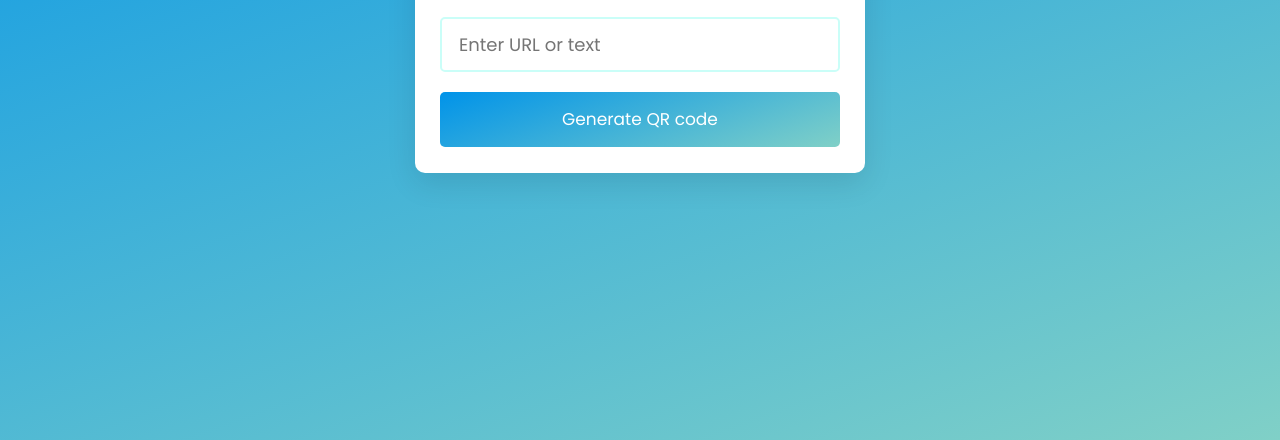
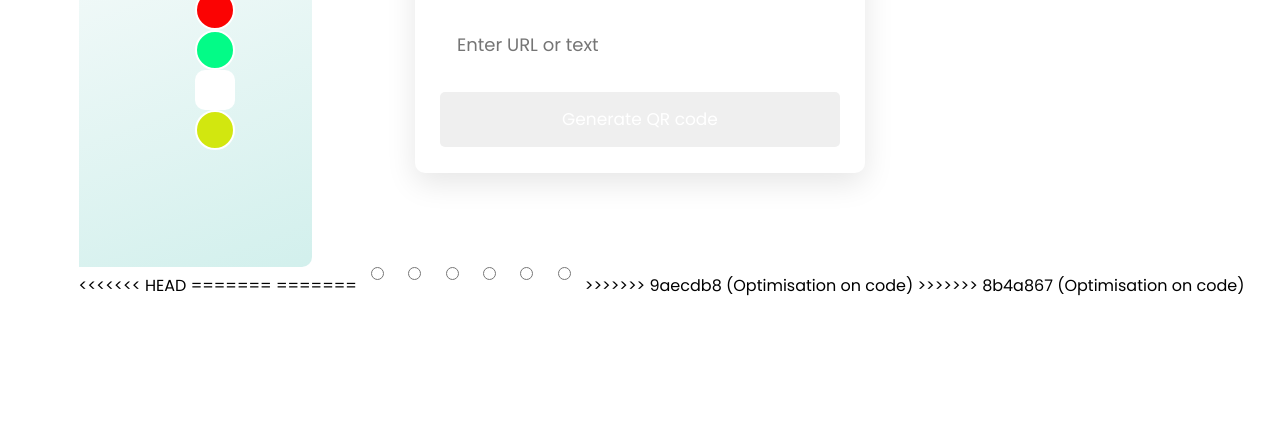
Before and after one commit to AchrefHASNI/QR-Code-Generator, a plain HTML site: page index.html in a window 1280 px wide. Shown: the part 360-800 px from the top of the page. Drawn offline with Linux system fonts and the light colour scheme.

Commit message:
Optimisation on code

```diff
--- a/css/style.css
+++ b/css/style.css
@@ -1,5 +1,9 @@
 @import url('https://fonts.googleapis.com/css?family=Poppins:wght@400;500;600;700&display=swap');
 :root {
+<<<<<<< HEAD
+=======
+<<<<<<< HEAD
+>>>>>>> 8b4a867 (Optimisation on code)
     --primary-color: linear-gradient(160deg, rgba(0, 147, 233, 1) 0%, rgba(128, 208, 199, 1) 100%);
     --secondary-color: #cecece;
     --hover: #fff;
@@ -45,6 +49,18 @@
     --hover: #fff;
     --backgroundlist: linear-gradient(160deg, rgba(252, 252, 252, 0.8) 0%, rgba(199, 236, 232, 0.8) 100%);
     --border: #111111;
+<<<<<<< HEAD
+=======
+=======
+    --red: 229, 57, 53;
+    --blue: 30, 136, 229;
+    --orange: 251, 140, 0;
+    --green: 67, 160, 71;
+    --yellow: 253, 216, 53;
+    --black: 10, 10, 10;
+    --theme-color: var(--red)
+>>>>>>> 9aecdb8 (Optimisation on code)
+>>>>>>> 8b4a867 (Optimisation on code)
 }
 
 * {
@@ -59,7 +75,15 @@ body {
     align-items: center;
     justify-content: center;
     min-height: 100vh;
+<<<<<<< HEAD
     background: var(--primary-color);
+=======
+<<<<<<< HEAD
+    background: var(--primary-color);
+=======
+    background: rgba(var(--theme-color), 1);
+>>>>>>> 9aecdb8 (Optimisation on code)
+>>>>>>> 8b4a867 (Optimisation on code)
 }
 
 .wrapper {
@@ -103,7 +127,15 @@ button) {
 .form input {
     font-size: 18px;
     padding: 0 17px;
+<<<<<<< HEAD
     border: 2px solid var(--border);
+=======
+<<<<<<< HEAD
+    border: 2px solid var(--border);
+=======
+    border: 2px solid rgba(var(--theme-color), 1);
+>>>>>>> 9aecdb8 (Optimisation on code)
+>>>>>>> 8b4a867 (Optimisation on code)
 }
 
 .form button {
@@ -111,7 +143,15 @@ button) {
     cursor: pointer;
     margin-top: 20px;
     font-size: 17px;
+<<<<<<< HEAD
     background: var(--primary-color);
+=======
+<<<<<<< HEAD
+    background: var(--primary-color);
+=======
+    background: rgba(var(--theme-color), 1);
+>>>>>>> 9aecdb8 (Optimisation on code)
+>>>>>>> 8b4a867 (Optimisation on code)
 }
 
 .wrapper .qrcode {
@@ -120,7 +160,15 @@ button) {
     pointer-events: none;
     padding: 33px 0;
     align-items: center;
+<<<<<<< HEAD
     border: 2px solid var(--border);
+=======
+<<<<<<< HEAD
+    border: 2px solid var(--border);
+=======
+    border: 2px solid rgba(var(--theme-color), 1);
+>>>>>>> 9aecdb8 (Optimisation on code)
+>>>>>>> 8b4a867 (Optimisation on code)
     border-radius: 7px;
     justify-content: center;
 }
@@ -135,6 +183,10 @@ button) {
     float: right;
     position: absolute;
     margin: 10px 10px;
+<<<<<<< HEAD
+=======
+<<<<<<< HEAD
+>>>>>>> 8b4a867 (Optimisation on code)
     top: 1%;
     right: 2%;
 }
@@ -189,4 +241,72 @@ ul {
 
 #Black {
     background: #000000;
+<<<<<<< HEAD
+=======
+=======
+    padding: 10px;
+    border: none;
+    border-radius: 10px;
+    top: 1%;
+    right: 2%;
+    background-color: rgba(255, 255, 255, 1);
 }
+
+input[type='radio'] {
+    margin: 0 10px;
+}
+
+input[type='radio']:after {
+    width: 20px;
+    height: 20px;
+    border-radius: 15px;
+    top: -5px;
+    left: -5px;
+    position: relative;
+    content: '';
+    display: inline-block;
+    visibility: visible;
+    border: 2px solid white;
+}
+
+input[value='red']:after {
+    background: rgba(var(--red), 1);
+}
+
+input[value='black']:after {
+    background: rgba(var(--black), 1);
+}
+
+input[value='blue']:after {
+    background: rgba(var(--blue), 1);
+}
+
+input[value='orange']:after {
+    background: rgba(var(--orange), 1);
+}
+
+input[value='green']:after {
+    background: rgba(var(--green), 1);
+}
+
+input[value='yellow']:after {
+    background: rgba(var(--yellow), 1);
+}
+
+::-webkit-scrollbar {
+    width: 10px;
+}
+
+::-webkit-scrollbar-track {
+    border-radius: 5px;
+    background: #eeeeee;
+    box-shadow: inset 0 0 10px rgba(0, 0, 0, 0.25);
+}
+
+::-webkit-scrollbar-thumb {
+    border-radius: 5px;
+    background-color: rgba(var(--theme-color), 1);
+    ;
+>>>>>>> 9aecdb8 (Optimisation on code)
+>>>>>>> 8b4a867 (Optimisation on code)
+}
--- a/index.html
+++ b/index.html
@@ -13,6 +13,10 @@
 <body>
     <div class="color-switch">
 
+<<<<<<< HEAD
+=======
+<<<<<<< HEAD
+>>>>>>> 8b4a867 (Optimisation on code)
 
         <i class="fas fa-palette"></i>
         <ul>
@@ -23,6 +27,18 @@
             <li class="colors" id="Yellow"></li>
 
         </ul>
+<<<<<<< HEAD
+=======
+=======
+        <input class="rad" type="radio" name="theme" value="red">
+        <input type="radio" name="theme" value="blue">
+        <input type="radio" name="theme" value="yellow">
+        <input type="radio" name="theme" value="orange">
+        <input type="radio" name="theme" value="green">
+        <input type="radio" name="theme" value="black">
+
+>>>>>>> 9aecdb8 (Optimisation on code)
+>>>>>>> 8b4a867 (Optimisation on code)
 
     </div>
 
--- a/js/script.js
+++ b/js/script.js
@@ -21,6 +21,10 @@ qrInput.addEventListener("keyup", () => {
     }
 });
 
+<<<<<<< HEAD
+=======
+<<<<<<< HEAD
+>>>>>>> 8b4a867 (Optimisation on code)
 /*
 var red = document.getElementById('Red');
 var blue = document.getElementById('Blue');
@@ -87,4 +91,23 @@ function yellow() {
 
 function black() {
     document.body.classList.toggle("blacktheme");
+<<<<<<< HEAD
+=======
+=======
+
+
+const root = document.querySelector(":root"),
+    inputs = document.querySelectorAll("input[name='theme']")
+
+for (const input of inputs) {
+    input.onchange = e => {
+        root.style.setProperty("--theme-color", `var(--${e.target.value})`)
+    }
 }
+
+
+for (const input of inputs) {
+    input.style.backgroundColor = `rgba(var(--${e.target.value}),1)`
+>>>>>>> 9aecdb8 (Optimisation on code)
+>>>>>>> 8b4a867 (Optimisation on code)
+}
```
